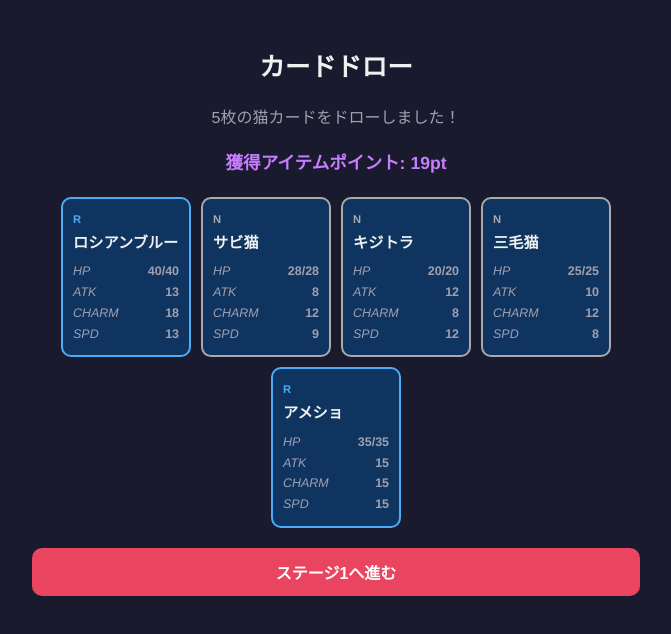
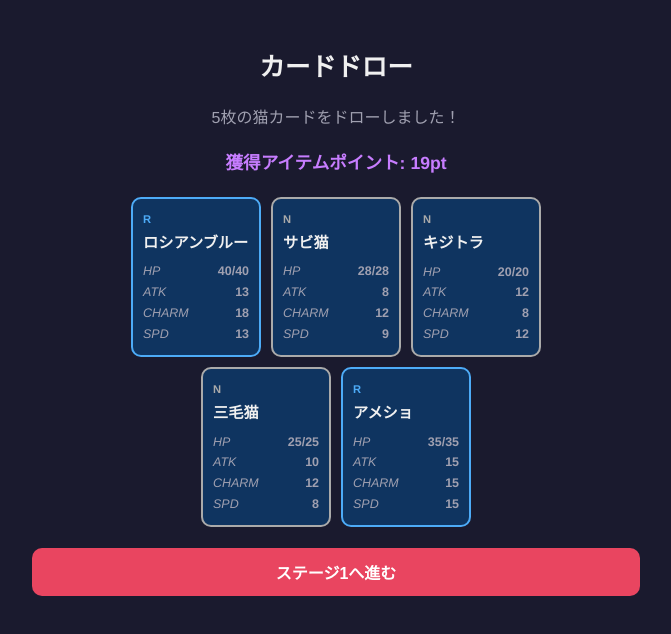
Before and after one commit to watanabe-pm/nyanko-carddas, a plain HTML site: page index.html in a window 1280 px wide. Both pictures are taken after a click on the button "ゲームスタート". Shown: the whole page, without its empty margins (304-975 px from the left). Drawn offline with Linux system fonts and the light colour scheme.

Commit message:
feat: カードドロー・バトル準備画面を上段3枚・下段2枚のレイアウトに変更

```diff
--- a/css/style.css
+++ b/css/style.css
@@ -208,6 +208,75 @@ html, body {
 .cat-card.ko {
   opacity: 0.4;
   cursor: not-allowed;
+}
+
+/* ===== ドロー画面レイアウト ===== */
+
+/* カードリストをカラム方向に変更（上段3枚・下段2枚の行を縦に並べる） */
+#draw-card-list,
+#prep-card-list {
+  flex-direction: column;
+  gap: 10px;
+}
+
+/* 各行：カードを中央寄せで横並び */
+.draw-row {
+  display: flex;
+  justify-content: center;
+  gap: 10px;
+}
+
+/* カード名が長くても崩れないよう省略表示 */
+.cat-card .card-name {
+  overflow: hidden;
+  white-space: nowrap;
+  text-overflow: ellipsis;
+}
+
+/* ===== カードドロー演出 ===== */
+
+/* フリップラッパー：perspective コンテナ兼フェードイン */
+.card-flip-wrapper {
+  perspective: 800px;
+  opacity: 0;
+  transform: translateY(16px);
+  transition: opacity 0.2s ease, transform 0.2s ease;
+}
+
+.card-flip-wrapper.revealed {
+  opacity: 1;
+  transform: translateY(0);
+}
+
+/* 3D 回転させる内側の平面：裏向き（180deg）からスタート */
+.card-flip-inner {
+  position: relative;
+  transform-style: preserve-3d;
+  transform: rotateY(180deg);
+  transition: transform 0.5s ease;
+}
+
+.card-flip-wrapper.flipped .card-flip-inner {
+  transform: rotateY(0deg);
+}
+
+/* 表面（既存の cat-card を流用） */
+.card-flip-inner .cat-card {
+  backface-visibility: hidden;
+  -webkit-backface-visibility: hidden;
+}
+
+/* 裏面：カードと同サイズで絶対配置 */
+.card-flip-back {
+  position: absolute;
+  inset: 0;
+  background: var(--color-card);
+  border: 2px solid var(--color-border);
+  border-radius: var(--radius);
+  backface-visibility: hidden;
+  -webkit-backface-visibility: hidden;
+  /* 裏面は inner の 180deg に対してさらに 180deg 回転させ、視聴者方向を向かせる */
+  transform: rotateY(180deg);
 }
 
 /* ===== ドロー画面 アイテムポイント ===== */
--- a/js/ui.js
+++ b/js/ui.js
@@ -55,10 +55,47 @@ document.getElementById('btn-start').addEventListener('click', () => {
 function renderDrawScreen() {
   const list = document.getElementById('draw-card-list');
   list.innerHTML = '';
-  GameState.deck.forEach(card => {
-    list.appendChild(createCatCardEl(card));
+  document.getElementById('draw-item-points').textContent = GameState.itemPoints;
+
+  // 上段3枚・下段2枚のレイアウト用の行を用意
+  const topRow = document.createElement('div');
+  topRow.className = 'draw-row';
+  const bottomRow = document.createElement('div');
+  bottomRow.className = 'draw-row';
+  list.appendChild(topRow);
+  list.appendChild(bottomRow);
+
+  GameState.deck.forEach((card, index) => {
+    // フリップ構造を構築
+    const wrapper = document.createElement('div');
+    wrapper.className = 'card-flip-wrapper';
+
+    const inner = document.createElement('div');
+    inner.className = 'card-flip-inner';
+
+    // 裏面
+    const back = document.createElement('div');
+    back.className = 'card-flip-back';
+
+    // 表面（既存の関数で生成）
+    const front = createCatCardEl(card);
+
+    inner.appendChild(back);
+    inner.appendChild(front);
+    wrapper.appendChild(inner);
+
+    // 0〜2枚目は上段、3〜4枚目は下段
+    const row = index < 3 ? topRow : bottomRow;
+    row.appendChild(wrapper);
+
+    // 300ms間隔で1枚ずつ裏向きで出現 → 200ms後にフリップ
+    setTimeout(() => {
+      wrapper.classList.add('revealed');
+      setTimeout(() => {
+        wrapper.classList.add('flipped');
+      }, 200);
+    }, index * 300);
   });
-  document.getElementById('draw-item-points').textContent = GameState.itemPoints;
 }
 
 document.getElementById('btn-draw-next').addEventListener('click', () => {
@@ -101,13 +138,21 @@ function renderBattlePrepScreen() {
   prepEquippedItems = {};
   purchasedItems = {};
 
-  // デッキから選択肢カードを表示
+  // デッキから選択肢カードを上段3枚・下段2枚で表示
   const list = document.getElementById('prep-card-list');
   list.innerHTML = '';
-  GameState.deck.forEach(card => {
+  const topRow = document.createElement('div');
+  topRow.className = 'draw-row';
+  const bottomRow = document.createElement('div');
+  bottomRow.className = 'draw-row';
+  list.appendChild(topRow);
+  list.appendChild(bottomRow);
+
+  GameState.deck.forEach((card, index) => {
     const el = createCatCardEl(card);
     el.addEventListener('click', () => togglePrepCardSelect(card.id));
-    list.appendChild(el);
+    const row = index < 3 ? topRow : bottomRow;
+    row.appendChild(el);
   });
 
   renderPrepItemShop();
```
